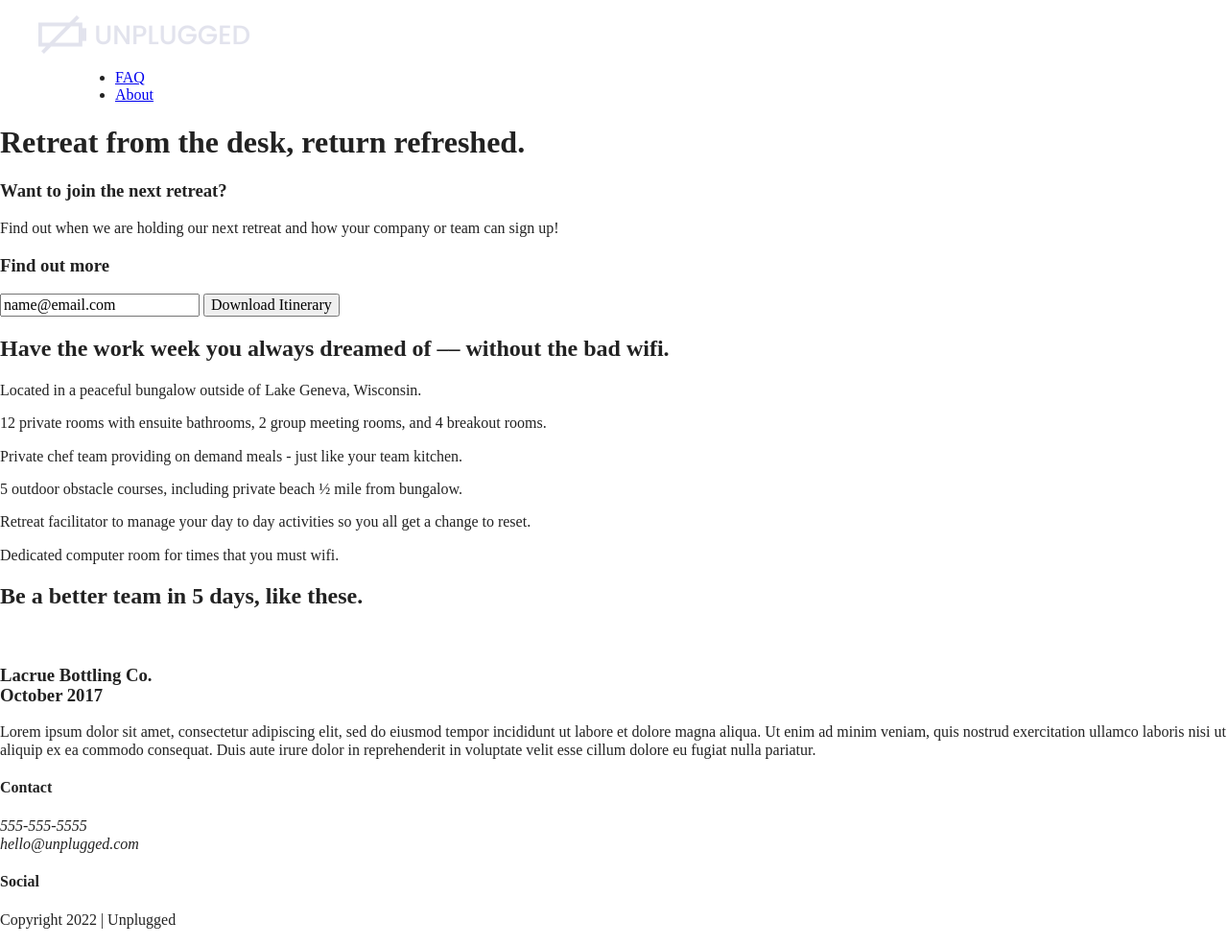
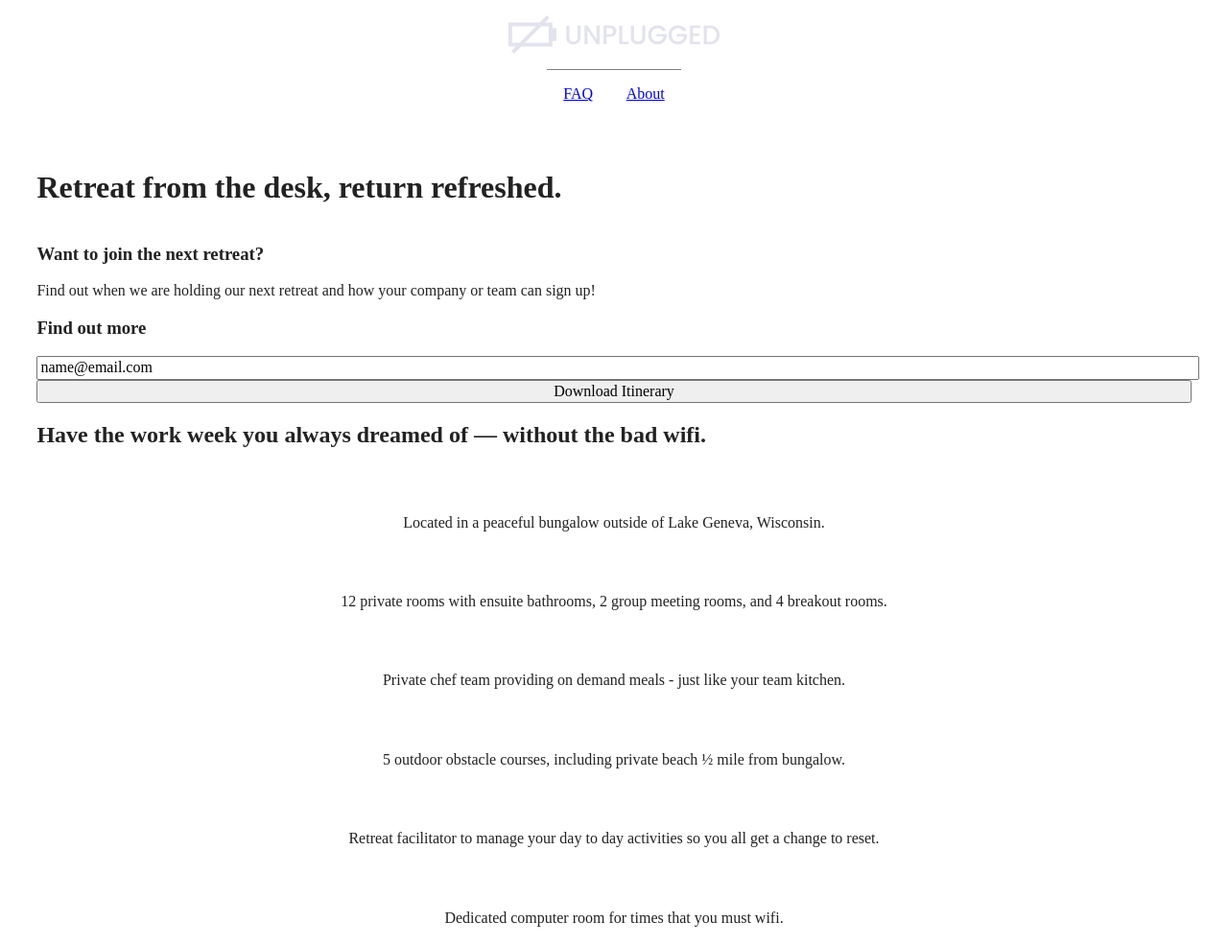
Before and after one commit to 705788/Unplugged-Retreat-Site, a website built with Parcel: page index.html in a window 1280 px wide. Shown: the top 985 px of the page at 96% size. Built offline with nearby package versions, Linux system fonts and the light colour scheme.

Commit message:
Flexbox structure for all pages

```diff
--- a/css/main.css
+++ b/css/main.css
@@ -86,6 +86,201 @@ textarea {
 /* ==========================================================================
    Author's custom styles
    ========================================================================== */
+
+/* --------------- Base Header - Footer Styles ------------ */
+
+header,
+footer {
+	display: flex;
+    justify-content: center;
+    align-items: center;
+	flex-flow: row wrap;
+}
+
+/* Header styles */
+
+header {
+}
+
+header .content-wrapper {
+	display: flex;
+    justify-content: center;
+    align-items: center;
+	flex-flow: column;
+}
+
+header figure {
+
+}
+
+.header-divider {
+	border-top: 1px solid gray; /* come back to this! */
+	width: 100%;
+}
+
+header nav {
+	width: 100%;
+	display: flex;
+    justify-content: center;
+    align-items: center;}
+
+header nav ul {
+	width: 100%;
+	list-style: none;
+	padding: 0;
+
+	display: flex;
+    justify-content: space-around;
+    align-items: center;
+}
+
+header nav ul li {
+	display: inline;
+}
+
+
+/* Footer styles */
+
+footer {
+	display: flex;
+    justify-content: center;
+    align-items: center;
+	flex-flow: column;
+}
+
+footer .content-wrapper {
+	display: flex;
+    justify-content: center;
+    align-items: center;
+	flex-flow: column nowrap;
+}
+
+.footer-content {
+	display: flex;
+    justify-content: center;
+    align-items: center;
+	flex-flow: column;
+}
+
+footer .contact {
+	display: flex;
+    justify-content: center;
+    align-items: center;
+	flex-flow: column;
+}
+
+footer .contact h4 {
+	margin-bottom: 0;
+}
+
+footer address p {
+	text-align: center;
+}
+
+footer .social {
+	display: flex;
+    justify-content: center;
+    align-items: center;
+	flex-flow: column;
+}
+
+footer .social-icons {
+	display: flex;
+    justify-content: center;
+    align-items: center;
+	flex-flow: row nowrap;
+}
+
+footer .copyright {
+	text-align: center;
+}
+
+
+
+
+/* --------------- Mobile Styles - Homepage ------------ */
+
+.hero-area,
+aside,
+.features,
+.reviews {
+	display: flex;
+    justify-content: center;
+    align-items: center;
+	flex-flow: column;
+}
+
+main .content-wrapper {
+	width: 94%;
+}
+
+aside .form input {
+	width:100%;
+
+	display: flex;
+    justify-content: center;
+    align-items: center;
+	flex-flow: column;
+}
+
+.features-items {
+	display: flex;
+    justify-content: center;
+    align-items: center;
+	flex-flow: column;
+}
+
+.features-items article {
+	text-align: center;
+	width: 50%;
+
+	display: flex;
+    justify-content: center;
+    align-items: center;
+	flex-flow: column;
+}
+
+
+/* --------------- Mobile Styles - FAQ page ------------ */
+
+main {
+	display: flex;
+    justify-content: center;
+    align-items: center;
+	flex-flow: column;
+}
+
+main .faq {
+	width: 94%;
+}
+
+
+
+/* --------------- Mobile Styles - About page ------------ */
+
+/* main {
+	display: flex;
+    justify-content: center;
+    align-items: center;
+	flex-flow: column;
+}
+******* already coded this in the above FAQ page section **/
+
+main .mission,
+.map,
+main .contact-section {
+	width: 94%;
+}
+
+
+
+
+
+
+
+
+
+
 
 /* ==========================================================================
    Helper classes
```
